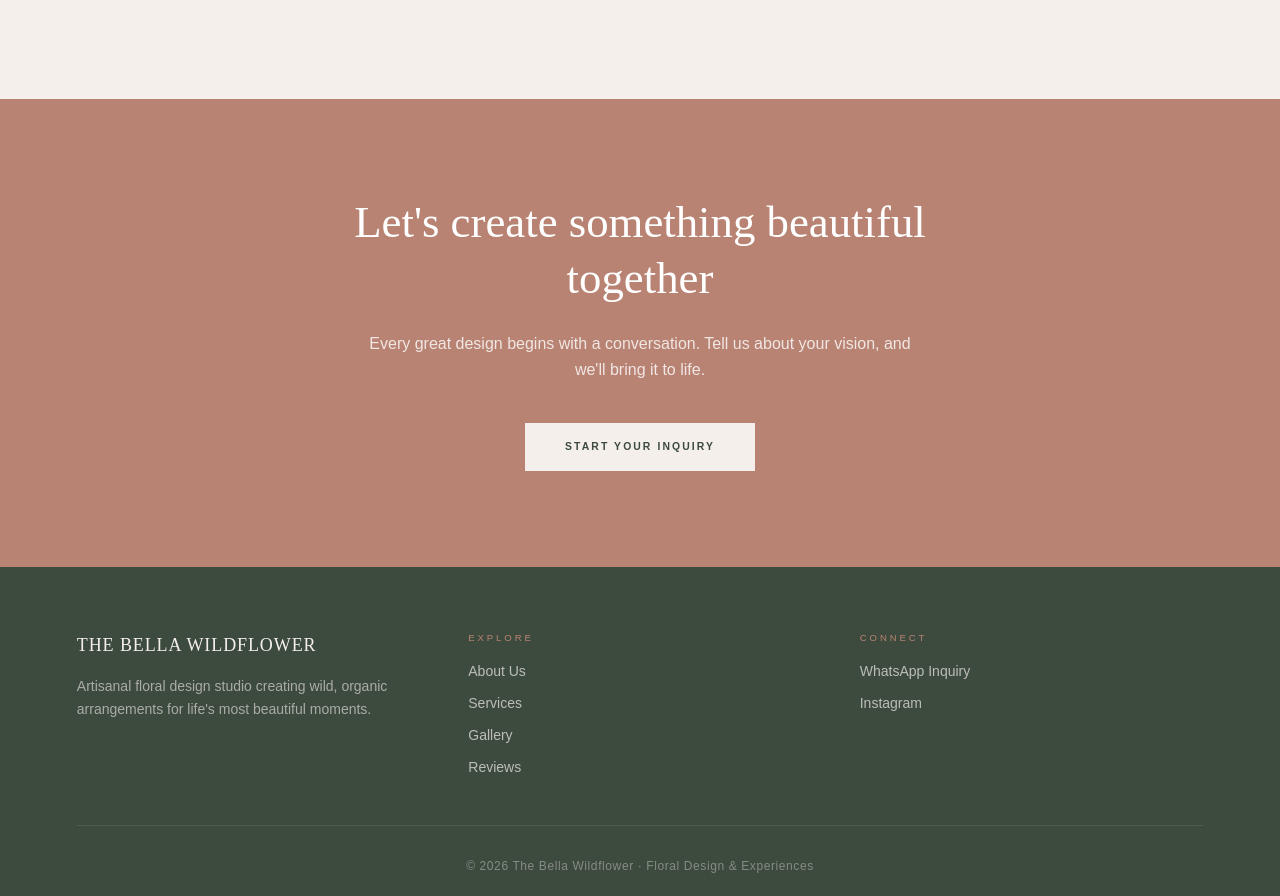
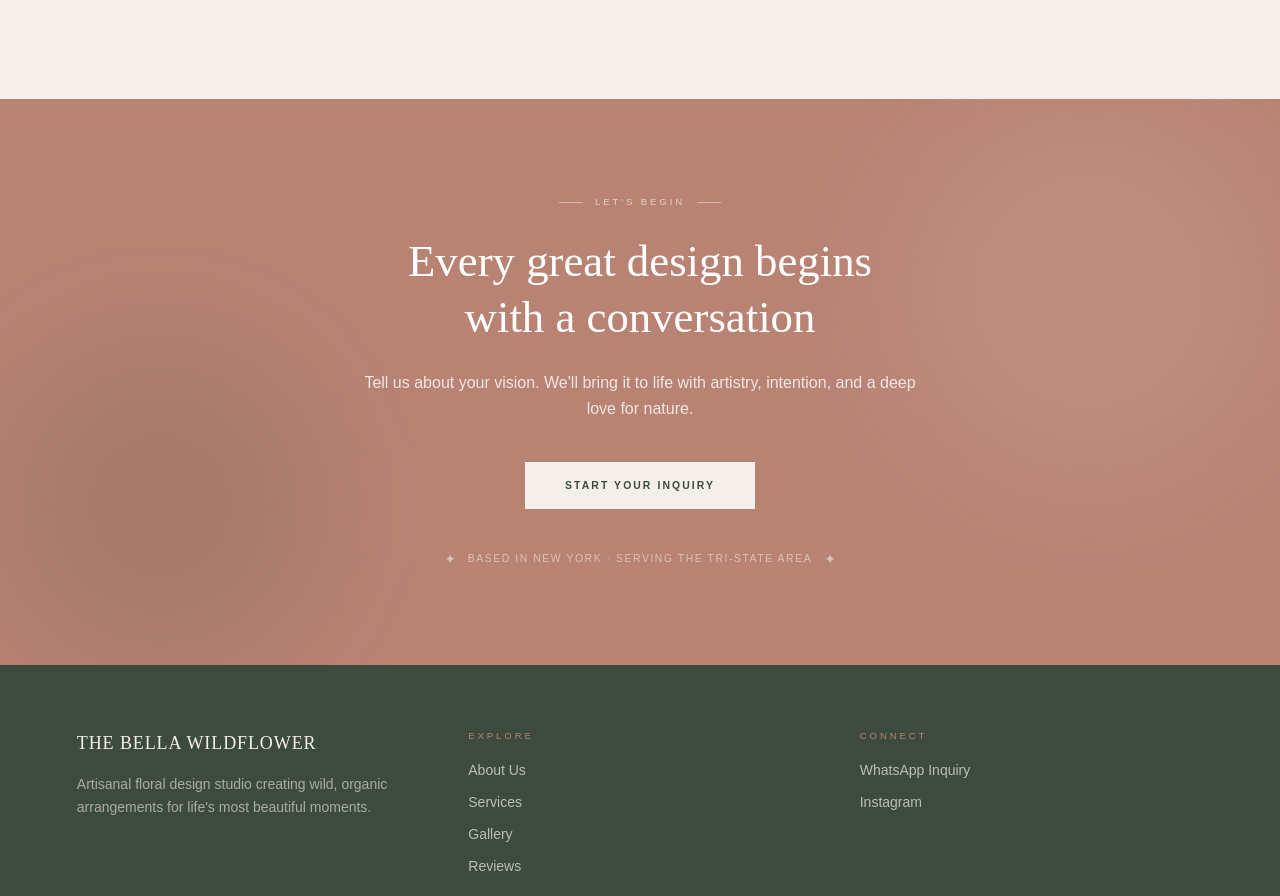
Before and after one commit to Omnix-Solution-Inc/wildflower, a Next.js app: page / in a window 1280 px wide. Shown: the part 5296-6192 px from the top of the page. Built offline with nearby package versions, Linux system fonts and the light colour scheme.

Commit message:
feat: CTA with real business messaging

```diff
--- a/src/components/landing/CTA.tsx
+++ b/src/components/landing/CTA.tsx
@@ -1,17 +1,36 @@
 export function CTA() {
   return (
     <section className="py-24 bg-terracotta relative overflow-hidden">
-      <div className="max-w-3xl mx-auto px-[6%] text-center">
+      <div className="absolute top-0 right-0 w-96 h-96 bg-sand/10 rounded-full blur-3xl"></div>
+      <div className="absolute bottom-0 left-0 w-80 h-80 bg-moss/15 rounded-full blur-3xl"></div>
+
+      <div className="relative z-10 max-w-3xl mx-auto px-[6%] text-center">
+        <div className="flex items-center justify-center gap-3 mb-6">
+          <span className="w-6 h-px bg-sand/50"></span>
+          <span className="text-[0.6rem] tracking-[0.3em] uppercase text-sand/70">Let's Begin</span>
+          <span className="w-6 h-px bg-sand/50"></span>
+        </div>
+
         <h2 className="font-cinzel text-[clamp(1.8rem,3.5vw,3rem)] text-white mb-6 leading-tight">
-          Let's create something beautiful together
+          Every great design begins<br/>with a conversation
         </h2>
+
         <p className="text-white/80 text-base mb-10 leading-relaxed max-w-xl mx-auto">
-          Every great design begins with a conversation. Tell us about your vision, and we'll bring it to life.
+          Tell us about your vision. We'll bring it to life with artistry,
+          intention, and a deep love for nature.
         </p>
-        <a href="https://wa.me/13217329993?text=Hi%2C%20I%27d%20like%20to%20discuss%20floral%20design%20for%20my%20event" target="_blank" rel="noopener noreferrer"
+
+        <a href="https://wa.me/13217329993?text=Hi%2C%20I%27d%20like%20to%20discuss%20floral%20design%20for%20my%20event"
+           target="_blank" rel="noopener noreferrer"
            className="inline-block px-10 py-4 bg-sand text-moss text-[0.65rem] tracking-[0.2em] uppercase font-semibold hover:bg-white transition">
           Start Your Inquiry
         </a>
+
+        <div className="mt-10 flex items-center justify-center gap-3 text-white/50 text-sm">
+          <span>✦</span>
+          <span className="text-[0.65rem] tracking-[0.15em] uppercase">Based in New York · Serving the tri-state area</span>
+          <span>✦</span>
+        </div>
       </div>
     </section>
   )
```
